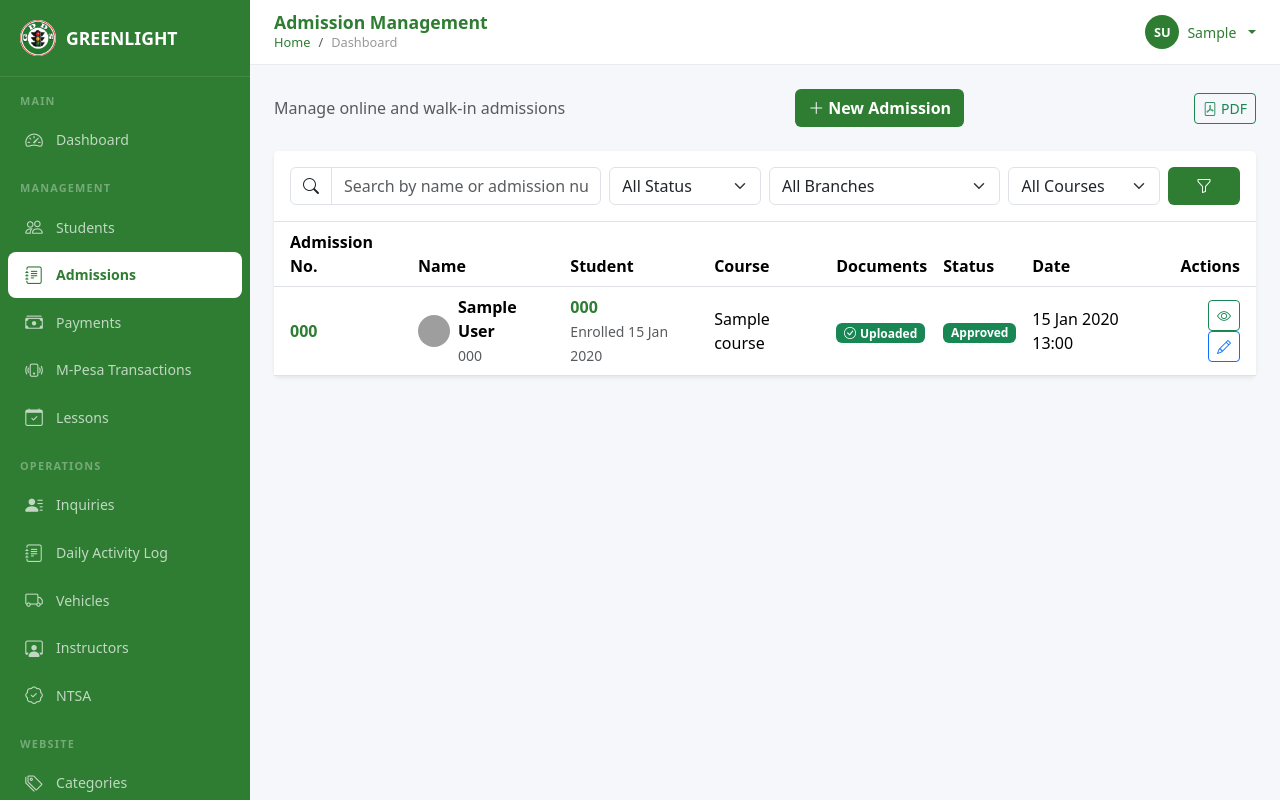
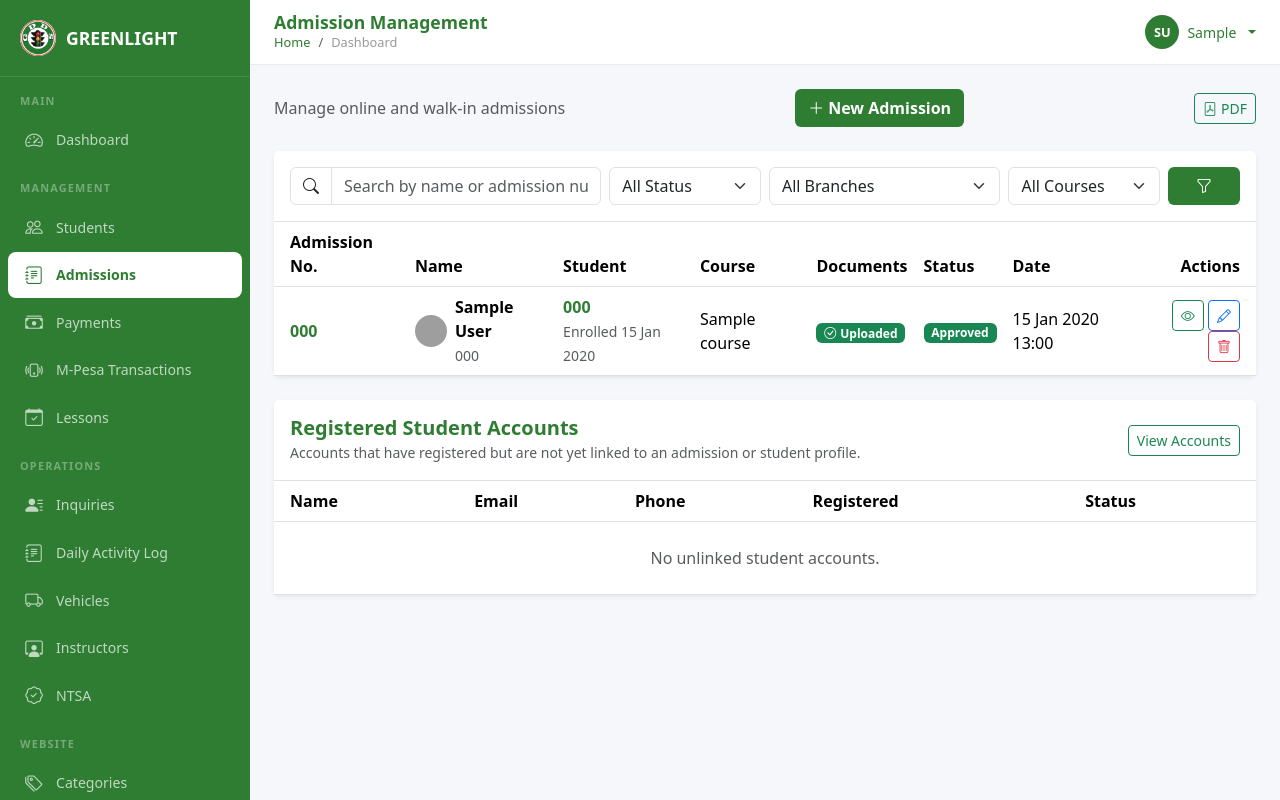
Before and after one commit to mbuguam443/greenlightdriving, a Django app: page /admissions/ in a window 1280 px wide. Run offline with Django 4.2, Linux system fonts and the light colour scheme; a user stored in the database is signed in; tables that the repository leaves empty hold one stand-in row (values such as "Sample post"); data that the repository does not hold is empty; grey boxes are pictures that could not be loaded.

Commit message:
feat: show registered accounts and delete admissions

```diff
--- a/admissions/urls.py
+++ b/admissions/urls.py
@@ -11,6 +11,7 @@ urlpatterns = [
     path('', views.AdmissionListView.as_view(), name='list'),
     path('<int:pk>/', views.AdmissionDetailView.as_view(), name='detail'),
     path('<int:pk>/update/', views.AdmissionUpdateView.as_view(), name='update'),
+    path('<int:pk>/delete/', views.AdmissionDeleteView.as_view(), name='delete'),
     path('inquiries/', views.InquiryListView.as_view(), name='inquiry_list'),
     path('inquiries/create/', views.InquiryCreateView.as_view(), name='inquiry_create'),
     path('inquiries/<int:pk>/toggle/', views.InquiryToggleView.as_view(), name='inquiry_toggle'),
--- a/admissions/views.py
+++ b/admissions/views.py
@@ -1,7 +1,7 @@
 from django.shortcuts import render, redirect, get_object_or_404
 from django.contrib import messages
 from django.views import View
-from django.views.generic import ListView, DetailView, UpdateView
+from django.views.generic import ListView, DetailView, UpdateView, DeleteView
 from django.contrib.auth.mixins import LoginRequiredMixin, UserPassesTestMixin
 from django.urls import reverse_lazy
 from django.http import JsonResponse
@@ -134,7 +134,7 @@ class AdmissionUpdateView(LoginRequiredMixin, UserPassesTestMixin, UpdateView):
         new_status = form.cleaned_data.get('status')
         response = super().form_valid(form)
 
-        if new_status == 'APPROVED' and old_status != 'APPROVED':
+        if new_status in ('APPROVED', 'ENROLLED') and old_status not in ('APPROVED', 'ENROLLED'):
             self._create_student_profile(self.object)
 
         if new_status:
@@ -218,6 +218,19 @@ class AdmissionUpdateView(LoginRequiredMixin, UserPassesTestMixin, UpdateView):
                     created_count += 1
         if created_count:
             messages.success(self.request, f'{created_count} lessons auto-created with instructor & vehicle.')
+
+
+class AdmissionDeleteView(LoginRequiredMixin, UserPassesTestMixin, DeleteView):
+    model = Admission
+    template_name = 'admissions/admission_confirm_delete.html'
+    success_url = reverse_lazy('admissions:list')
+
+    def test_func(self):
+        return self.request.user.role in ('SUPER_ADMIN', 'MANAGER', 'RECEPTIONIST')
+
+    def delete(self, request, *args, **kwargs):
+        messages.success(request, 'Admission deleted successfully.')
+        return super().delete(request, *args, **kwargs)
 
 
 class InternalAdmissionCreateView(LoginRequiredMixin, UserPassesTestMixin, View):
--- a/students/views.py
+++ b/students/views.py
@@ -42,10 +42,14 @@ class StudentListView(StaffTestMixin, ListView):
 
     def get_context_data(self, **kwargs):
         context = super().get_context_data(**kwargs)
+        from accounts.models import User
         context['status_choices'] = Student.STATUS_CHOICES
         context['current_status'] = self.request.GET.get('status', '')
         context['search_query'] = self.request.GET.get('search', '')
         context['branches'] = __import__('core.models', fromlist=['Branch']).Branch.objects.filter(is_active=True)
+        context['registered_students'] = User.objects.filter(
+            role='STUDENT', student_profile__isnull=True
+        ).order_by('-created_at')
         return context
 
 
--- a/templates/admissions/admission_detail.html
+++ b/templates/admissions/admission_detail.html
@@ -16,6 +16,9 @@
     <div class="d-flex gap-2">
         <a href="{% url 'admissions:update' admission.pk %}" class="btn fw-semibold text-white" style="background-color: #2E7D32;">
             <i class="bi bi-pencil-square me-1"></i>Update Status
+        </a>
+        <a href="{% url 'admissions:delete' admission.pk %}" class="btn btn-outline-danger">
+            <i class="bi bi-trash me-1"></i>Delete
         </a>
     </div>
 </div>
--- a/templates/admissions/admission_list.html
+++ b/templates/admissions/admission_list.html
@@ -141,6 +141,9 @@
                             <a href="{% url 'admissions:update' admission.pk %}" class="btn btn-sm btn-outline-primary" title="Update">
                                 <i class="bi bi-pencil"></i>
                             </a>
+                            <a href="{% url 'admissions:delete' admission.pk %}" class="btn btn-sm btn-outline-danger" title="Delete">
+                                <i class="bi bi-trash"></i>
+                            </a>
                         </td>
                     </tr>
                     {% empty %}
@@ -183,4 +186,48 @@
     </div>
     {% endif %}
 </div>
+
+<div class="card border-0 shadow-sm mt-4">
+    <div class="card-header bg-white border-bottom py-3 d-flex justify-content-between align-items-center">
+        <div>
+            <h5 class="mb-0 fw-semibold" style="color: #2E7D32;">Registered Student Accounts</h5>
+            <small class="text-muted">Accounts that have registered but are not yet linked to an admission or student profile.</small>
+        </div>
+        <a href="{% url 'accounts:user_list' %}?role=STUDENT" class="btn btn-sm btn-outline-success">View Accounts</a>
+    </div>
+    <div class="card-body p-0">
+        <div class="table-responsive">
+            <table class="table table-hover align-middle mb-0">
+                <thead style="background-color: #f8f9fa;">
+                    <tr>
+                        <th class="ps-3">Name</th>
+                        <th>Email</th>
+                        <th>Phone</th>
+                        <th>Registered</th>
+                        <th>Status</th>
+                    </tr>
+                </thead>
+                <tbody>
+                    {% for registered_student in registered_students %}
+                    <tr>
+                        <td class="ps-3 fw-semibold">{{ registered_student.full_name|default:"-" }}</td>
+                        <td>{{ registered_student.email }}</td>
+                        <td>{{ registered_student.phone|default:"-" }}</td>
+                        <td>{{ registered_student.created_at|date:"d M Y H:i" }}</td>
+                        <td>
+                            {% if registered_student.is_verified %}
+                            <span class="badge bg-success">Verified</span>
+                            {% else %}
+                            <span class="badge bg-warning text-dark">Pending verification</span>
+                            {% endif %}
+                        </td>
+                    </tr>
+                    {% empty %}
+                    <tr><td colspan="5" class="text-center py-4 text-muted">No unlinked student accounts.</td></tr>
+                    {% endfor %}
+                </tbody>
+            </table>
+        </div>
+    </div>
+</div>
 {% endblock %}
```
Also changed, not shown: templates/admissions/admission_confirm_delete.html (added, +22 -0 lines).
